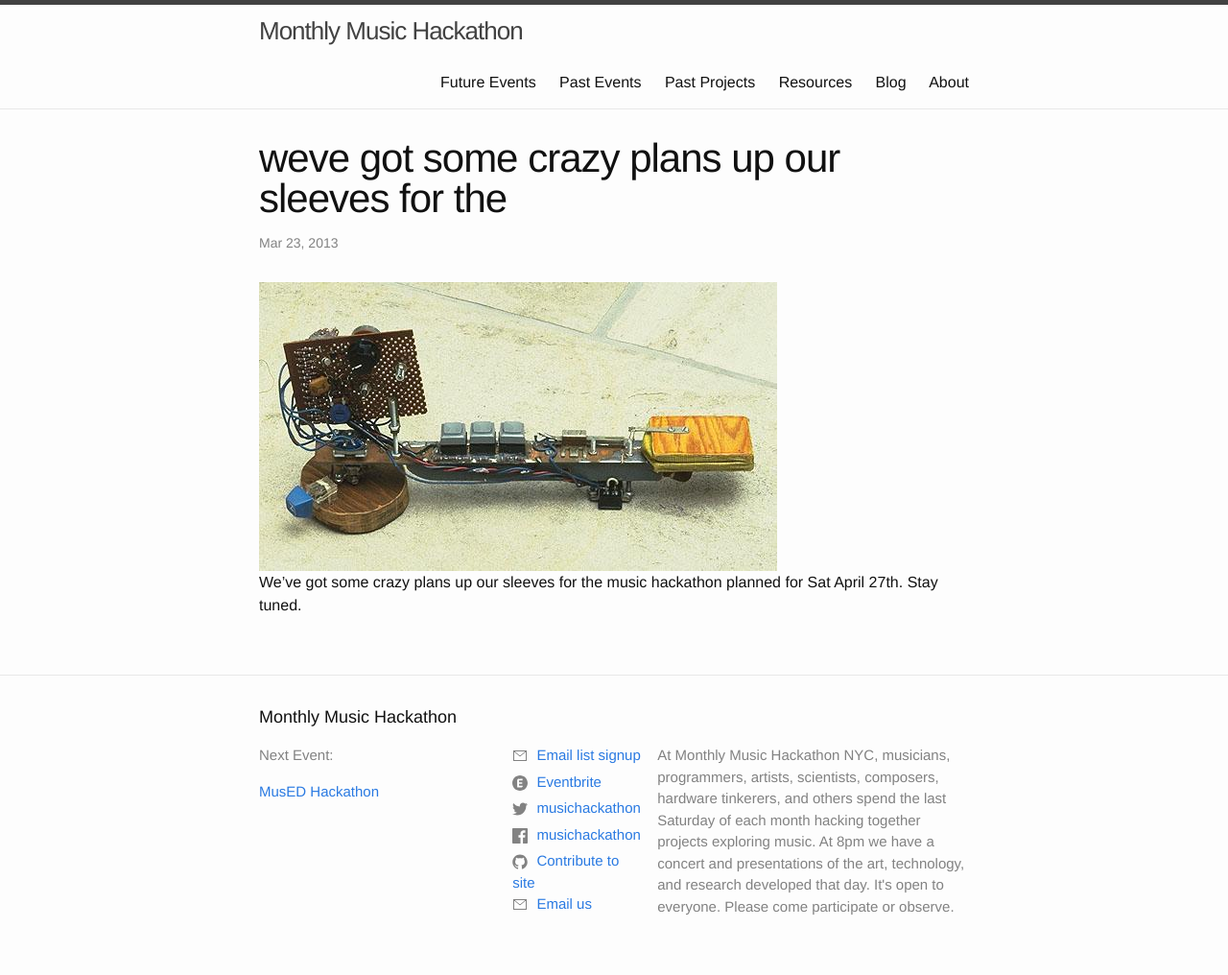
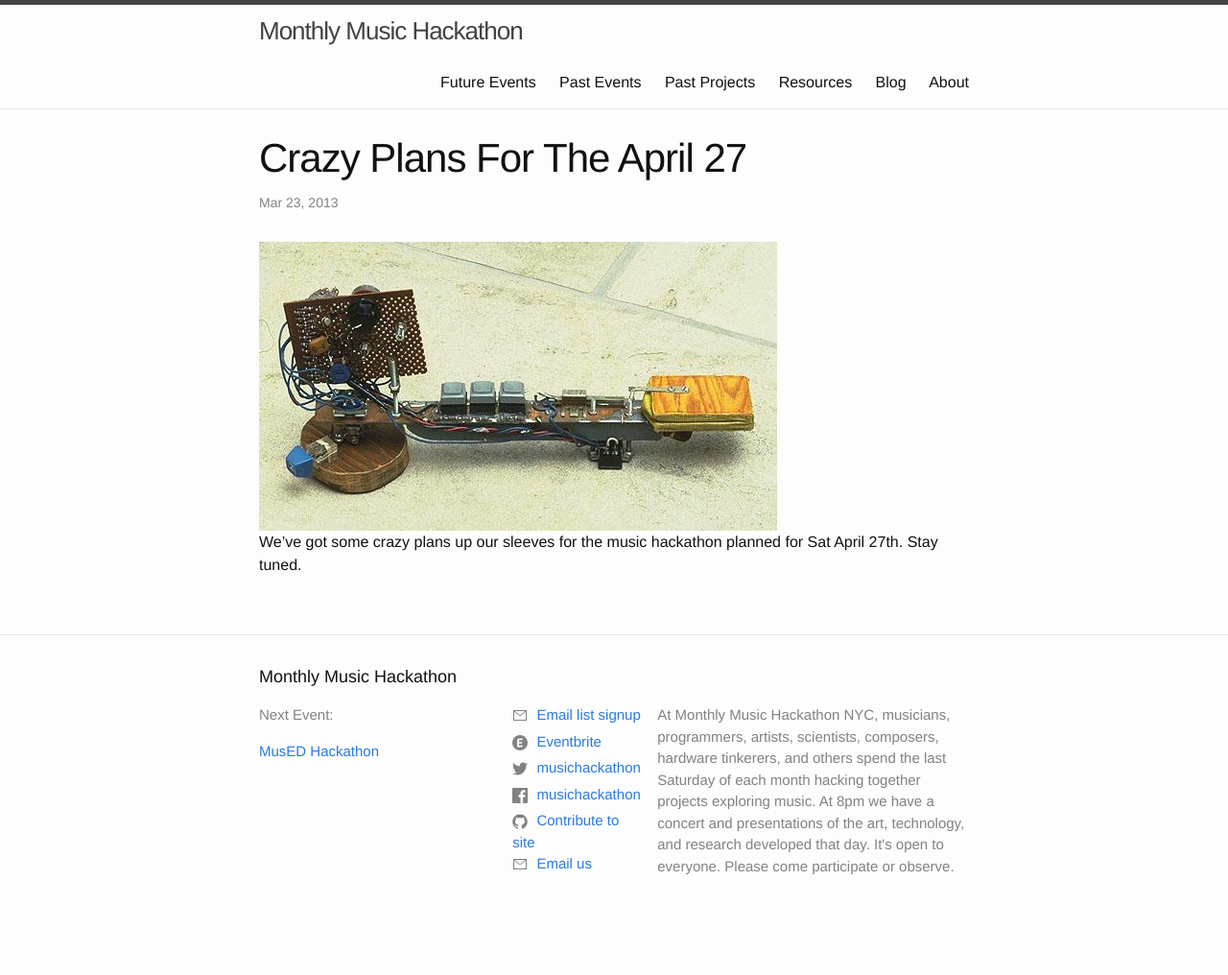
Before and after one commit to musichackathon/mmh_jekyll, a Jekyll site: the page built from _posts/tumblr/2013-03-23-weve-got-some-crazy-plans-up-our-sleeves-for-the.html, in a window 1280 px wide. Shown: the whole page at 96% size. Built offline with Jekyll 4.4.1, drawn with Linux system fonts in a browser that asks for light colours; after the commit the page ends 974 px from its top, so only the background shows below that.

Commit message:
Capitalize 2013-03-23 Plans

```diff
--- a/_posts/tumblr/2013-03-23-weve-got-some-crazy-plans-up-our-sleeves-for-the.html
+++ b/_posts/tumblr/2013-03-23-weve-got-some-crazy-plans-up-our-sleeves-for-the.html
@@ -1,6 +1,6 @@
 ---
 layout: post
-title: weve got some crazy plans up our sleeves for the
+title: Crazy Plans For The April 27
 date: '2013-03-23T21:42:27-04:00'
 tags:
 - '2013'
```
